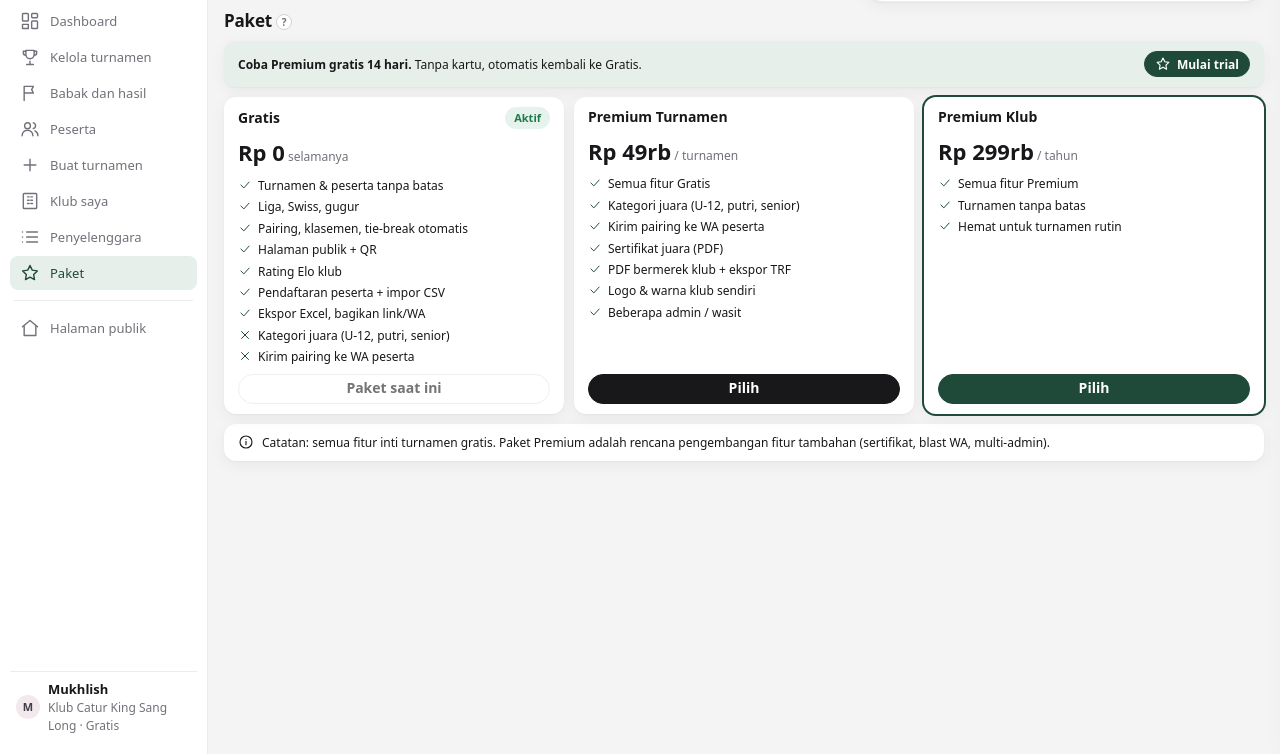
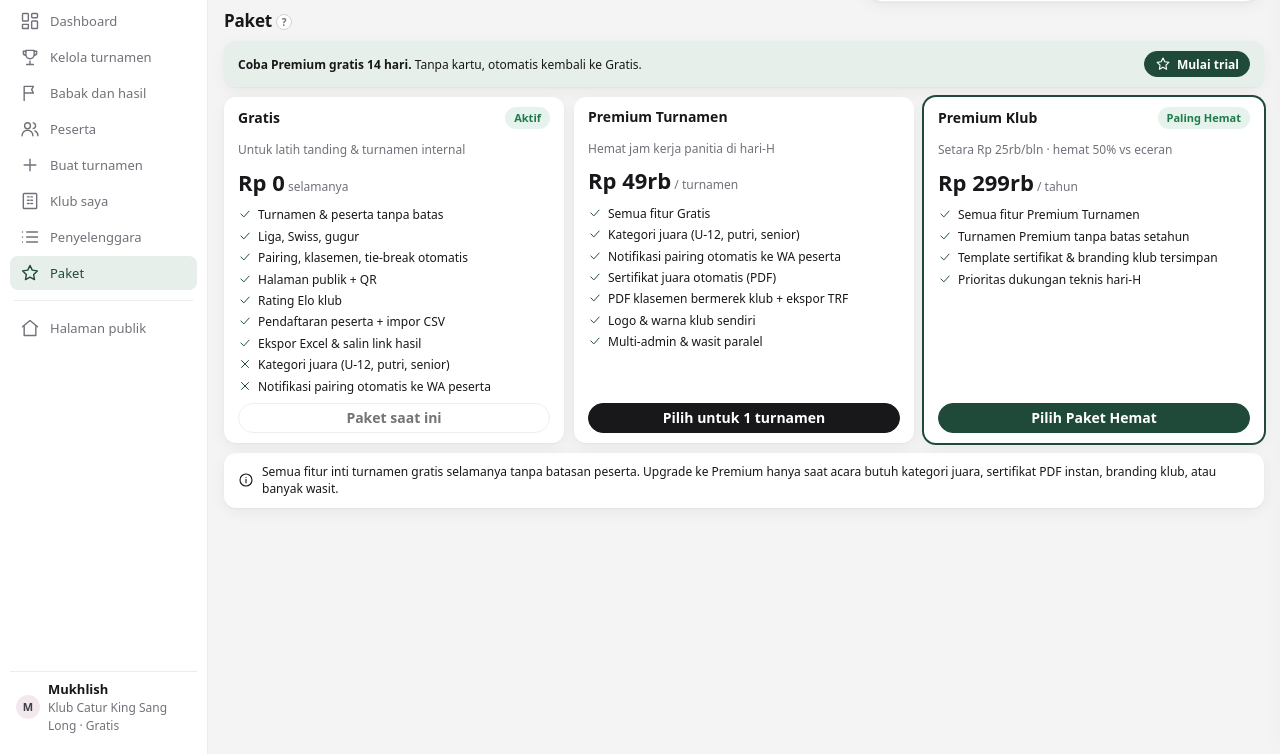
Before and after one commit to fnzahra/chess-tournaments, a plain HTML site: page prototype/paket.html in a window 1280 px wide. Shown: the part 46-800 px from the top of the page. Drawn offline with Linux system fonts and the light colour scheme.

Commit message:
chore: refine paket pricing copy and conversion framing

```diff
--- a/prototype/paket.html
+++ b/prototype/paket.html
@@ -11,31 +11,32 @@
 <script src="assets/app.js?v=1794710626"></script>
 <script>
 const {icon,qp}=KSL;
-const FREE=["Turnamen & peserta tanpa batas","Liga, Swiss, gugur","Pairing, klasemen, tie-break otomatis","Halaman publik + QR","Rating Elo klub","Pendaftaran peserta + impor CSV","Ekspor Excel, bagikan link/WA"];
-const PRO=["Kategori juara (U-12, putri, senior)","Kirim pairing ke WA peserta","Sertifikat juara (PDF)","PDF bermerek klub + ekspor TRF","Logo & warna klub sendiri","Beberapa admin / wasit"];
+const FREE=["Turnamen & peserta tanpa batas","Liga, Swiss, gugur","Pairing, klasemen, tie-break otomatis","Halaman publik + QR","Rating Elo klub","Pendaftaran peserta + impor CSV","Ekspor Excel & salin link hasil"];
+const PRO=["Kategori juara (U-12, putri, senior)","Notifikasi pairing otomatis ke WA peserta","Sertifikat juara otomatis (PDF)","PDF klasemen bermerek klub + ekspor TRF","Logo & warna klub sendiri","Multi-admin & wasit paralel"];
 let pay=null;
 KSL.page(()=>{
   const f=qp("f"),cur=KSL.plan(),li=(x,ok=1)=>`<li>${icon(ok?"check":"x")}${x}</li>`;
-  const card=(id,name,price,per,items,cta,hl)=>`<div class="card pad plan ${hl?"hl":""}">
-    <div class="row between"><b>${name}</b>${cur===id?'<span class="pill ok">Aktif</span>':""}</div>
+  const card=(id,name,sub,price,per,items,cta,hl,badge="")=>`<div class="card pad plan ${hl?"hl":""}">
+    <div class="row between"><b>${name}</b>${cur===id?'<span class="pill ok">Aktif</span>':(badge?`<span class="pill ok">${badge}</span>`:"")}</div>
+    <div class="sm mute mt2">${sub}</div>
     <div class="price">${price}<span> ${per}</span></div>
     <ul>${items}</ul>${cta}</div>`;
   return KSL.panelShell("paket",`
-  <h1 class="mb">Paket${KSL.tip("Fitur inti selalu gratis. Paket Premium disiapkan untuk fitur tambahan klub & panitia.","Paket")}</h1>
+  <h1 class="mb">Paket${KSL.tip("Fitur inti turnamen gratis selamanya. Upgrade ke Premium kapan saja saat butuh sertifikat instan, kategori juara, atau multi-wasit.","Paket")}</h1>
   ${cur==="free"&&KSL.trialLeft()===null?`<div class="card pad mb row between" style="background:var(--brand-soft)"><span class="sm"><b>Coba Premium gratis 14 hari.</b> Tanpa kartu, otomatis kembali ke Gratis.</span><button class="btn acc sm" data-act="trial">${icon("star")}Mulai trial</button></div>`:""}
   ${cur==="free"&&KSL.trialLeft()>0?`<div class="card pad mb row nowrap" style="background:var(--brand-soft)">${icon("clock")}<span class="sm">Trial Premium aktif · <b>${KSL.trialLeft()} hari lagi</b></span></div>`:""}
-  ${f?`<div class="card pad mb row nowrap" style="background:var(--accent-soft)">${icon("lock")}<span class="sm"><b>${f}</b> termasuk Premium.</span></div>`:""}
+  ${f?`<div class="card pad mb row nowrap" style="background:var(--accent-soft)">${icon("lock")}<span class="sm"><b>${f}</b> termasuk dalam paket Premium. Aktifkan untuk 1 turnamen (Rp 49rb) atau hemat setahun penuh.</span></div>`:""}
   ${pay?`<div class="card pad mb" style="max-width:420px">
       <b>Aktifkan ${pay==="event"?"Premium Turnamen · Rp 49.000":"Premium Klub · Rp 299.000/tahun"}</b>
       <div class="sm mute mt2">Simulasi aktivasi paket Premium di prototype.</div>
       <div class="row mt"><button class="btn acc" data-act="paid">${icon("check")}Aktifkan (simulasi)</button><button class="btn alt" data-act="cancel">Batal</button></div>
     </div>`:""}
   <div class="plans">
-    ${card("free","Gratis","Rp 0","selamanya",FREE.map(x=>li(x)).join("")+PRO.slice(0,2).map(x=>li(x,0)).join(""),cur==="free"?'<span class="btn alt" style="opacity:.6">Paket saat ini</span>':'<button class="btn alt" data-act="down">Kembali ke Gratis</button>')}
-    ${card("event","Premium Turnamen","Rp 49rb","/ turnamen",li("Semua fitur Gratis")+PRO.map(x=>li(x)).join(""),cur==="event"?'<span class="btn alt" style="opacity:.6">Aktif</span>':'<button class="btn" data-act="buy" data-p="event">Pilih</button>')}
-    ${card("club","Premium Klub","Rp 299rb","/ tahun",li("Semua fitur Premium")+li("Turnamen tanpa batas")+li("Hemat untuk turnamen rutin"),cur==="club"?'<span class="btn alt" style="opacity:.6">Aktif</span>':'<button class="btn acc" data-act="buy" data-p="club">Pilih</button>',1)}
+    ${card("free","Gratis","Untuk latih tanding & turnamen internal","Rp 0","selamanya",FREE.map(x=>li(x)).join("")+PRO.slice(0,2).map(x=>li(x,0)).join(""),cur==="free"?'<span class="btn alt" style="opacity:.6">Paket saat ini</span>':'<button class="btn alt" data-act="down">Kembali ke Gratis</button>')}
+    ${card("event","Premium Turnamen","Hemat jam kerja panitia di hari-H","Rp 49rb","/ turnamen",li("Semua fitur Gratis")+PRO.map(x=>li(x)).join(""),cur==="event"?'<span class="btn alt" style="opacity:.6">Aktif</span>':'<button class="btn" data-act="buy" data-p="event">Pilih untuk 1 turnamen</button>')}
+    ${card("club","Premium Klub","Setara Rp 25rb/bln · hemat 50% vs eceran","Rp 299rb","/ tahun",li("Semua fitur Premium Turnamen")+li("Turnamen Premium tanpa batas setahun")+li("Template sertifikat & branding klub tersimpan")+li("Prioritas dukungan teknis hari-H"),cur==="club"?'<span class="btn alt" style="opacity:.6">Aktif</span>':'<button class="btn acc" data-act="buy" data-p="club">Pilih Paket Hemat</button>',1,"Paling Hemat")}
   </div>
-  <div class="card pad mt row nowrap">${icon("info")}<span class="sm">Catatan: semua fitur inti turnamen gratis. Paket Premium adalah rencana pengembangan fitur tambahan (sertifikat, blast WA, multi-admin).</span></div>`)
+  <div class="card pad mt row nowrap">${icon("info")}<span class="sm">Semua fitur inti turnamen gratis selamanya tanpa batasan peserta. Upgrade ke Premium hanya saat acara butuh kategori juara, sertifikat PDF instan, branding klub, atau banyak wasit.</span></div>`)
 },{
   trial:()=>{KSL.startTrial();KSL.toast("Trial Premium 14 hari dimulai");setTimeout(()=>location.reload(),900)},
   buy:el=>{pay=el.dataset.p},
```
